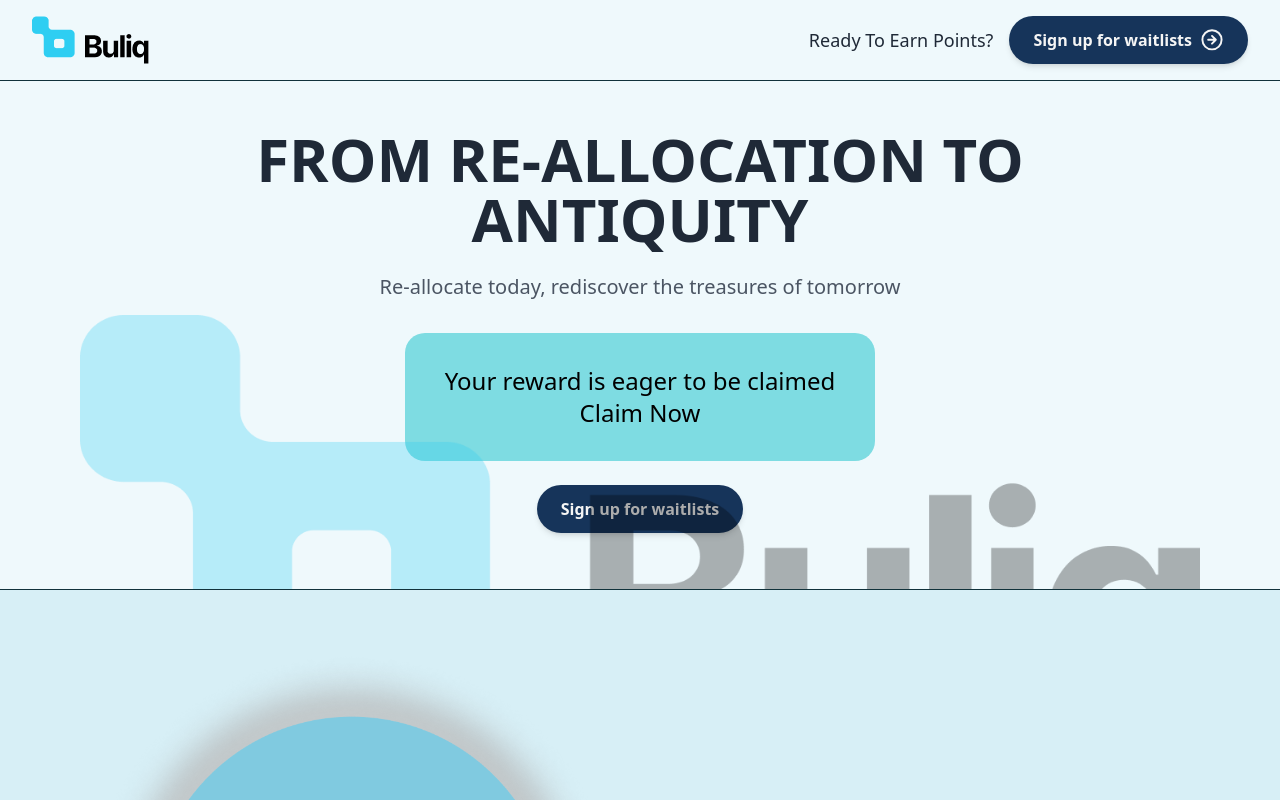
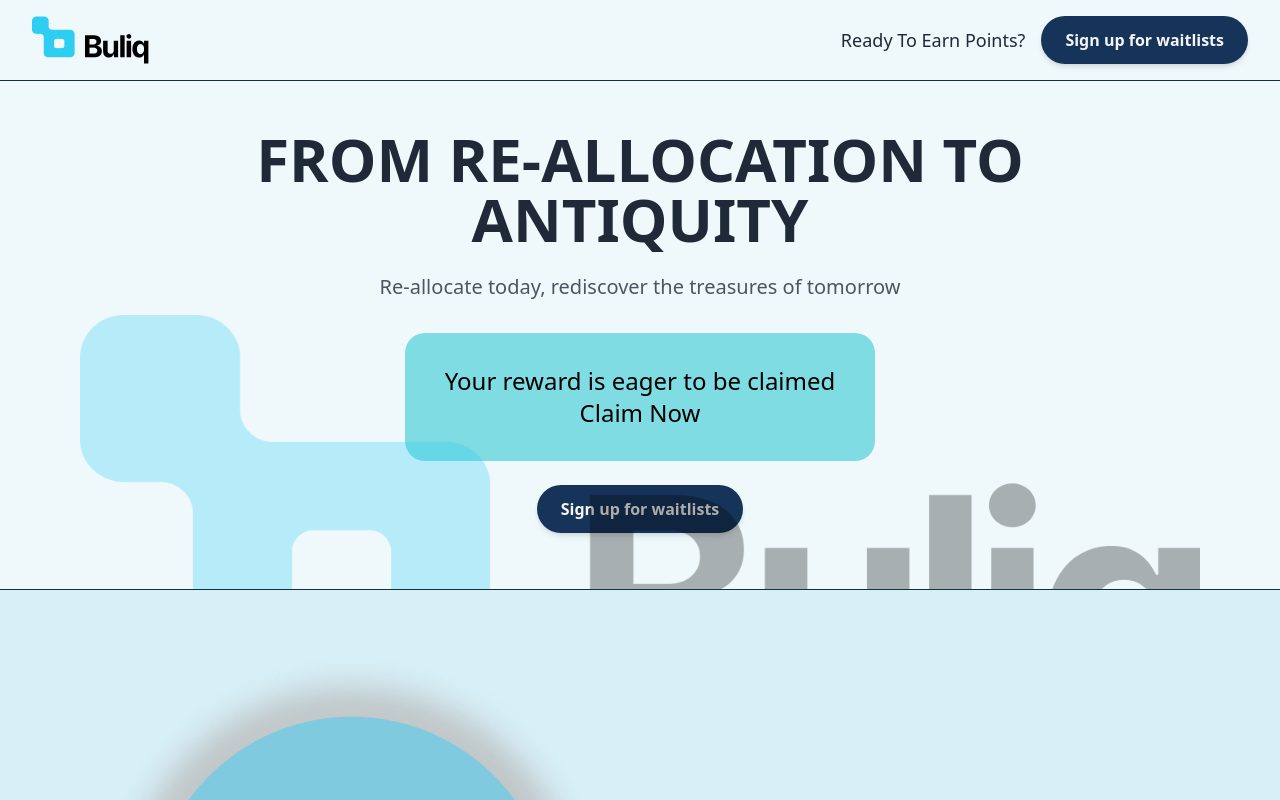
Before and after one commit to Buliqhq/Buliq-Landing-Page, a React (Vite) app: page / in a window 1280 px wide. Shown: the top 800 px of the page. Built offline with nearby package versions, Linux system fonts and the light colour scheme; the HTML template or start-up script is replaced by a standard one.

Commit message:
final-changes

```diff
--- a/src/components/Feature.jsx
+++ b/src/components/Feature.jsx
@@ -70,9 +70,8 @@ const FeatureSection = () => {
         <div className="relative mt-24">
           <div className="w-full h-2 "></div>
           <div
-            className="text-center mx-auto px-4 sm:px-6 lg:px-0 relative z-0 w-full"
+            className="text-center mx-auto px-4 sm:px-6 lg:px-0 relative z-0 w-full h-[300px] lg:h-[400px]"
             style={{
-              height: "442px",
               gap: "0px",
               borderRadius: "0px 0px 100px 100px",
               border: "2px solid #2ECEF2",
--- a/src/components/Footer.jsx
+++ b/src/components/Footer.jsx
@@ -93,7 +93,7 @@ const Footer = () => {
               </a>
             </div>
             <p className="text-center text-gray-800 mt-10">
-              Copyright © 2025 Example. All rights reserved.
+              Copyright © 2025 @buliq.xyz. All rights reserved.
             </p>
           </div>
         </div>
--- a/src/components/Navbar.jsx
+++ b/src/components/Navbar.jsx
@@ -18,20 +18,6 @@ import {  Menu, X } from "lucide-react"
               className="flex items-center justify-center font-semibold shadow-md bg-[#16345A] text-[#F5F5F5] rounded-full px-6 py-3 space-x-2 hover:bg-opacity-80 transition-colors duration-300 mx-auto lg:mx-0"
             >
               <span>Sign up for waitlists</span>
-              <svg
-                xmlns="http://www.w3.org/2003/svg"
-                viewBox="0 0 25 25"
-                fill="none"
-                className="w-6 h-6"
-              >
-                <path
-                  d="M12.5 16.2698L16.5 12.2698M16.5 12.2698L12.5 8.26978M16.5 12.2698H8.5M22.5 12.2698C22.5 17.7926 18.0228 22.2698 12.5 22.2698C6.97715 22.2698 2.5 17.7926 2.5 12.2698C2.5 6.74693 6.97715 2.26978 12.5 2.26978C18.0228 2.26978 22.5 6.74693 22.5 12.2698Z"
-                  stroke="#F5F5F5"
-                  strokeWidth="2"
-                  strokeLinecap="round"
-                  strokeLinejoin="round"
-                />
-              </svg>
             </button>
           </div>
 
```
